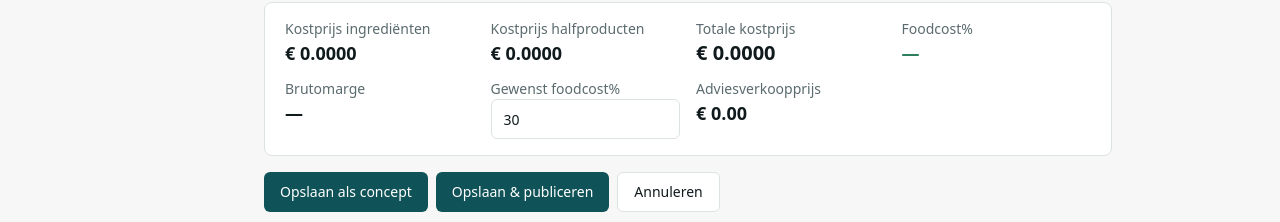
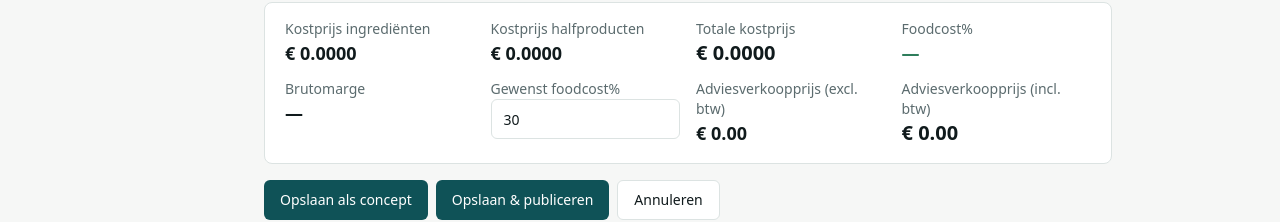
Before and after one commit to verhuurplatvorm/Horecaplatform, a Next.js app: page /recepturen/nieuw in a window 1280 px wide. Shown: the part 1029-1251 px from the top of the page. Built offline with nearby package versions, Linux system fonts and the light colour scheme; no server answers; the database is empty.

Commit message:
Adviesverkoopprijs incl. btw toegevoegd

```diff
--- a/src/components/recipes/recipe-form.tsx
+++ b/src/components/recipes/recipe-form.tsx
@@ -316,6 +316,8 @@ export function RecipeForm({
     targetFoodCostPct && Number(targetFoodCostPct) > 0
       ? totalCost / (Number(targetFoodCostPct) / 100)
       : null;
+  const advisedPriceInclVat =
+    advisedPrice !== null ? advisedPrice * (1 + Number(vatRate) / 100) : null;
 
   function updateRow(index: number, patch: Partial<IngredientRow>) {
     setRows((prev) => prev.map((r, i) => (i === index ? { ...r, ...patch } : r)));
@@ -663,8 +665,17 @@ export function RecipeForm({
               />
             </div>
             <Stat
-              label="Adviesverkoopprijs"
+              label="Adviesverkoopprijs (excl. btw)"
               value={advisedPrice !== null ? `€ ${advisedPrice.toFixed(2)}` : "—"}
+            />
+            <Stat
+              label="Adviesverkoopprijs (incl. btw)"
+              value={
+                advisedPriceInclVat !== null
+                  ? `€ ${advisedPriceInclVat.toFixed(2)}`
+                  : "—"
+              }
+              emphasis
             />
           </div>
           {incompleteLineIndexes.length > 0 && (
```
